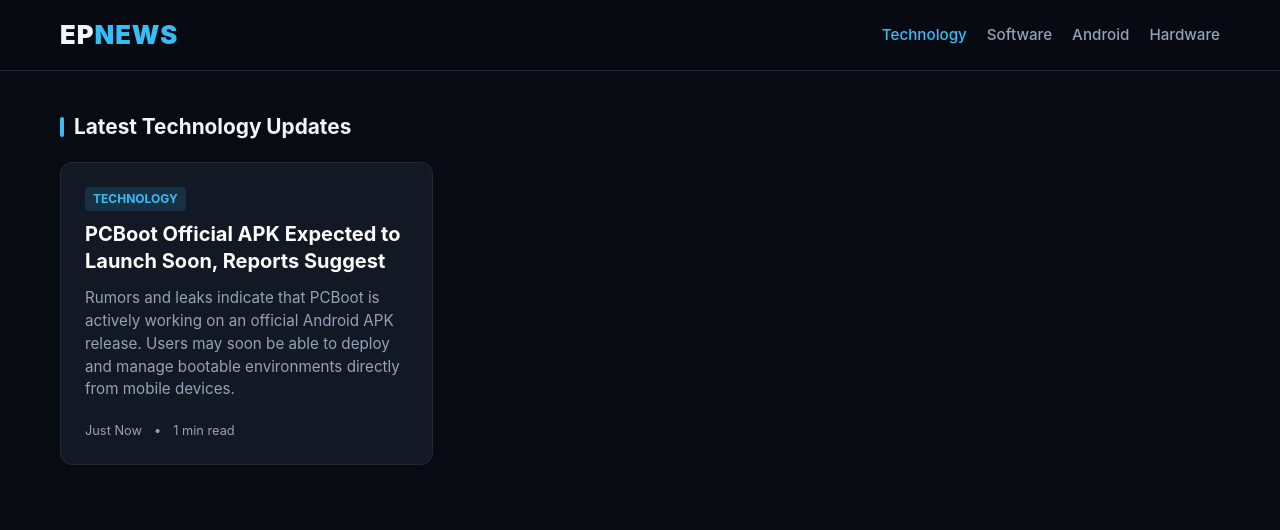
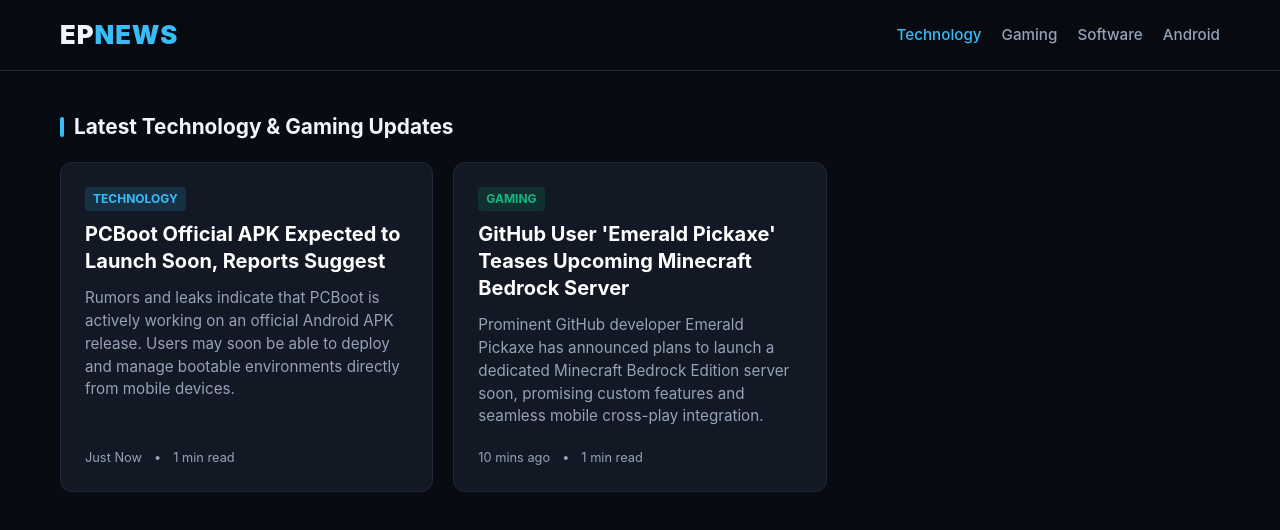
Before and after one commit to ironpulse-create6731/ironpulse-create6731.github.io, a plain HTML site: page news/index.html in a window 1280 px wide. Drawn offline with Linux system fonts and the light colour scheme.

Commit message:
Update index.html

```diff
--- a/news/index.html
+++ b/news/index.html
@@ -1,3 +1,4 @@
+
 <!DOCTYPE html>
 <html lang="en">
 <head>
@@ -6,7 +7,7 @@
   <title>EPnews - Technology & Digital Portal</title>
   <style>
     /* ==========================================================================
-       1. CSS VARIABLES (Customizable Theme Settings)
+       1. CSS VARIABLES (Customizable Dark Theme Settings)
        ========================================================================== */
     :root {
       --bg-body: #080b11;        /* Main dark background */
@@ -17,6 +18,7 @@
       --text-muted: #94a3b8;     /* Secondary/Muted text color */
       --accent-red: #ef4444;     /* Breaking news / Important tag */
       --accent-blue: #38bdf8;    /* Links and Tech category tag */
+      --accent-green: #10b981;   /* Gaming / Minecraft tag */
       --max-width: 1200px;       /* Container max width */
       --radius: 12px;            /* Border radius */
     }
@@ -110,6 +112,7 @@
 
     .tag-blue { background: rgba(56, 189, 248, 0.15); color: var(--accent-blue); }
     .tag-red { background: rgba(239, 68, 68, 0.15); color: var(--accent-red); }
+    .tag-green { background: rgba(16, 185, 129, 0.15); color: var(--accent-green); }
 
     .meta {
       font-size: 0.8rem;
@@ -141,7 +144,7 @@
 
     .news-grid {
       display: grid;
-      grid-template-columns: repeat(auto-fill, minmax(320px, 1fr));
+      grid-template-columns: repeat(auto-fill, minmax(280px, 1fr));
       gap: 20px;
     }
 
@@ -174,9 +177,7 @@
       margin-bottom: 20px;
     }
 
-    /* ==========================================================================
-       5. RESPONSIVE DESIGN
-       ========================================================================== */
+    /* RESPONSIVE DESIGN */
     @media (max-width: 768px) {
       .header-content {
         flex-direction: column;
@@ -196,9 +197,9 @@
       <a href="#" class="logo">EP<span>NEWS</span></a>
       <nav>
         <a href="#" class="active">Technology</a>
+        <a href="#">Gaming</a>
         <a href="#">Software</a>
         <a href="#">Android</a>
-        <a href="#">Hardware</a>
       </nav>
     </div>
   </header>
@@ -206,11 +207,11 @@
   <!-- MAIN CONTENT -->
   <main class="container">
 
-    <h2 class="section-title">Latest Technology Updates</h2>
+    <h2 class="section-title">Latest Technology & Gaming Updates</h2>
 
     <div class="news-grid">
 
-      <!-- SINGLE NEWS CARD: PCBOOT APK RELEASE -->
+      <!-- NEWS CARD 1: PCBOOT APK -->
       <a href="#" class="news-card">
         <span class="tag tag-blue">Technology</span>
         <h3>PCBoot Official APK Expected to Launch Soon, Reports Suggest</h3>
@@ -222,7 +223,19 @@
         </div>
       </a>
 
-      <!-- COPY & PASTE NEW ARTICLES HERE AS NEEDED -->
+      <!-- NEWS CARD 2: EMERALD PICKAXE MINECRAFT SERVER -->
+      <a href="#" class="news-card">
+        <span class="tag tag-green">Gaming</span>
+        <h3>GitHub User 'Emerald Pickaxe' Teases Upcoming Minecraft Bedrock Server</h3>
+        <p>Prominent GitHub developer Emerald Pickaxe has announced plans to launch a dedicated Minecraft Bedrock Edition server soon, promising custom features and seamless mobile cross-play integration.</p>
+        <div class="meta">
+          <span>10 mins ago</span>
+          <span>•</span>
+          <span>1 min read</span>
+        </div>
+      </a>
+
+      <!-- COPY & PASTE NEW ARTICLES HERE -->
 
     </div>
 
```
